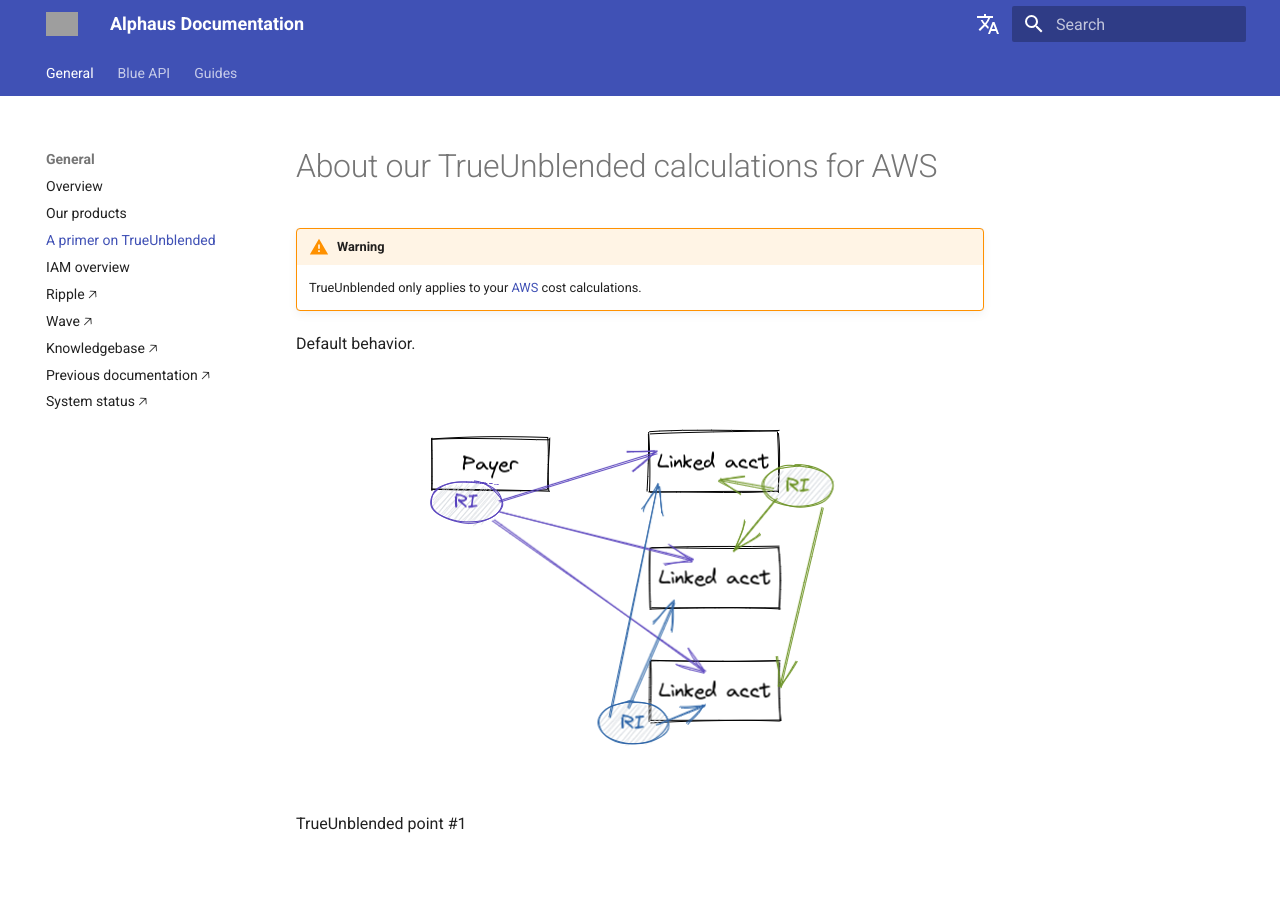
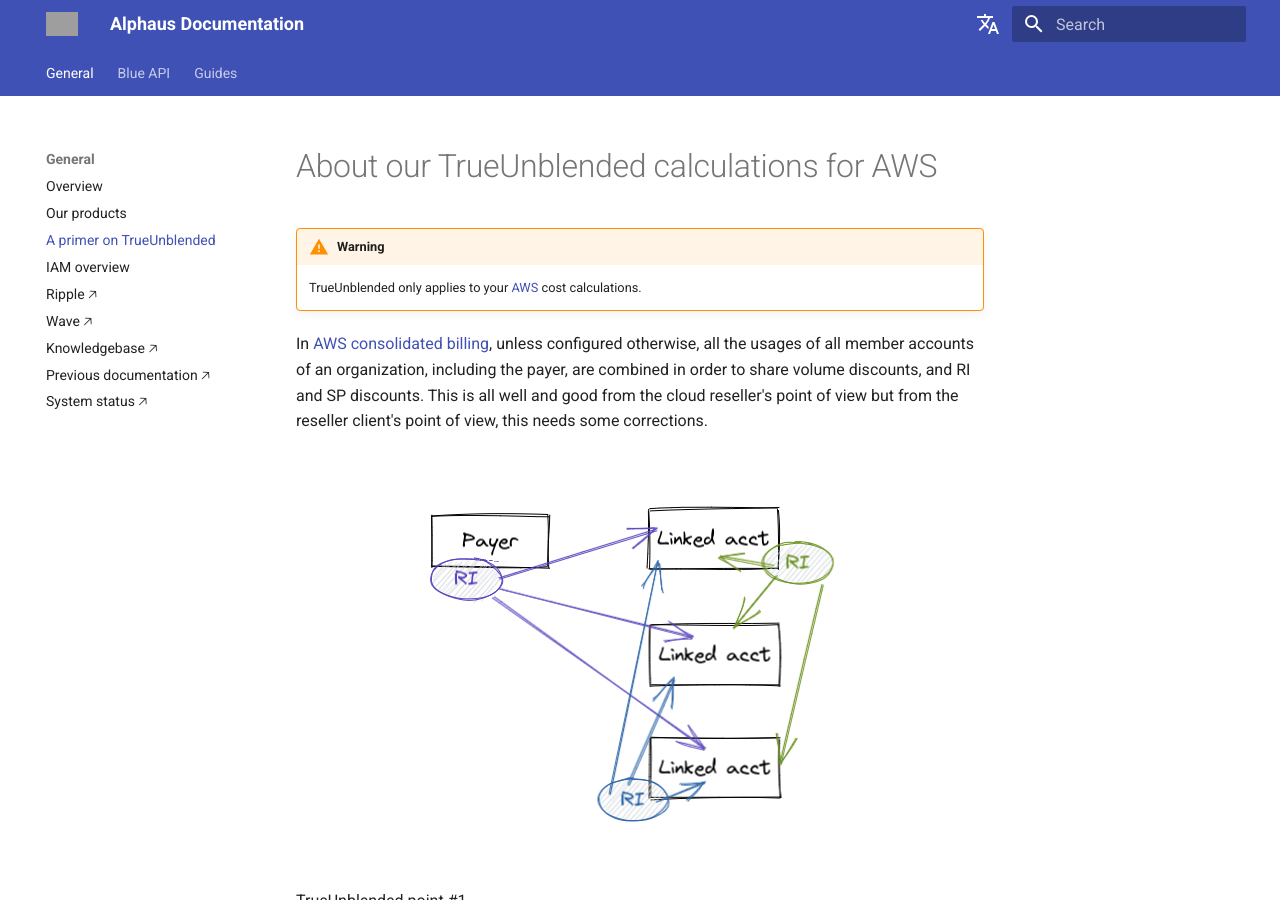
Before and after one commit to alphauslabs/tmpdocs, an MkDocs documentation site: the page built from docs/trueunblended.md, in a window 1280 px wide and 900 px high. Built offline with MkDocs 1.6.1 and Material for MkDocs 9.7.7, drawn with Linux system fonts in a browser that asks for light colours; comment, search, counter and statistics services are not loaded; grey boxes are pictures that could not be loaded.

Commit message:
docs: trueunblended

```diff
--- a/docs/trueunblended.md
+++ b/docs/trueunblended.md
@@ -3,7 +3,7 @@
 !!! warning
     TrueUnblended only applies to your [AWS](https://aws.amazon.com/) cost calculations.
 
-Default behavior.
+In [AWS consolidated billing](https://docs.aws.amazon.com/awsaccountbilling/latest/aboutv2/consolidated-billing.html), unless configured otherwise, all the usages of all member accounts of an organization, including the payer, are combined in order to share volume discounts, and RI and SP discounts. This is all well and good from the cloud reseller's point of view but from the reseller client's point of view, this needs some corrections.
 
 <figure markdown>
   ![Default](./assets/trueunblended-00.png)
```
Also changed, not shown: docs/assets/trueunblended-01.png.
